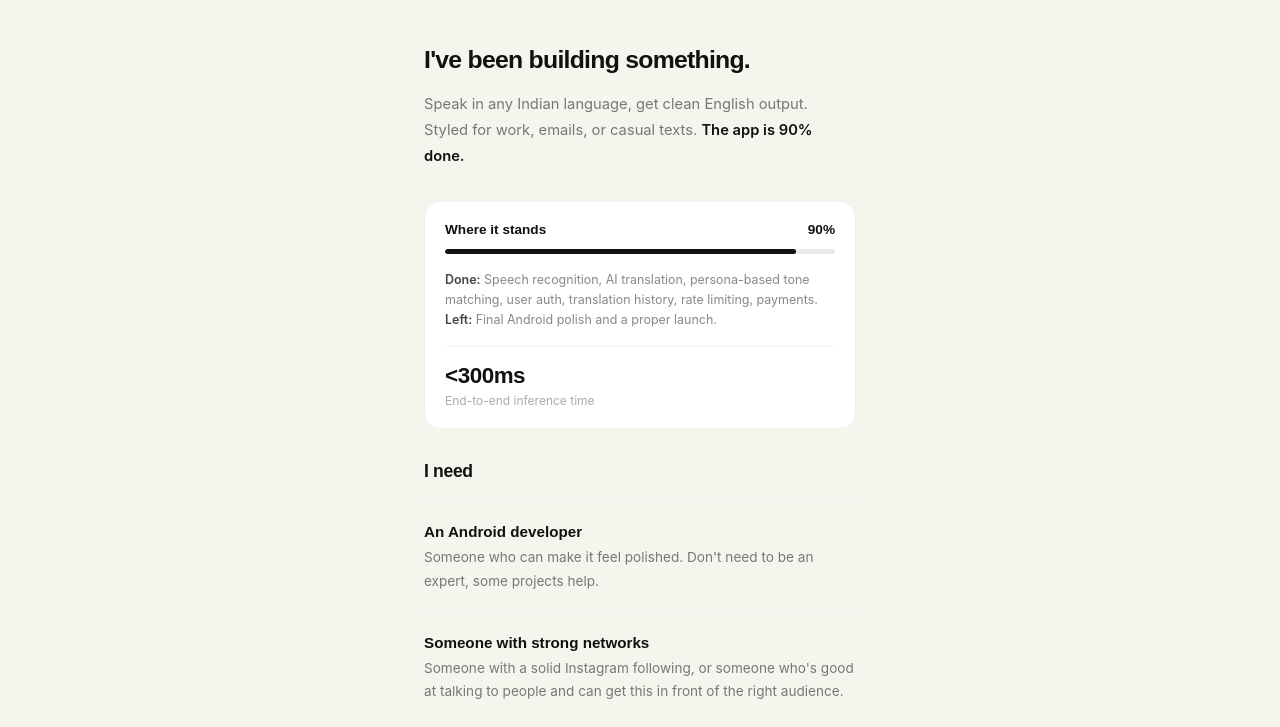
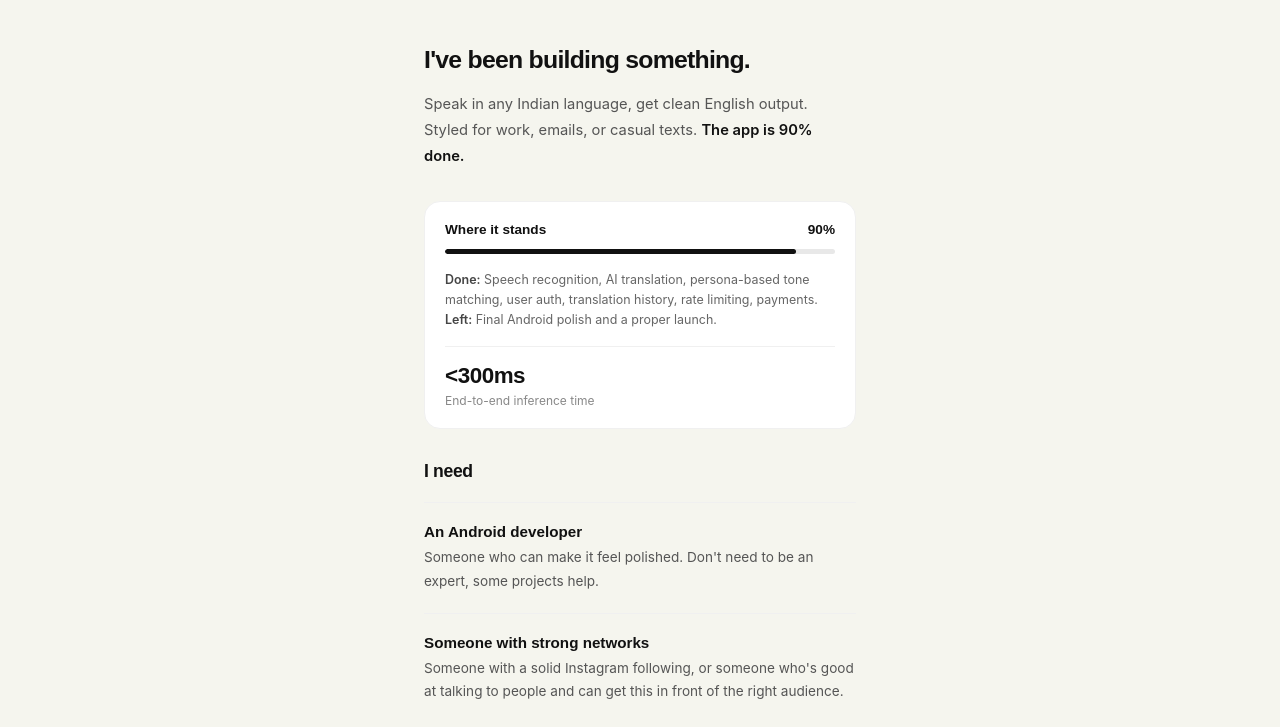
Before and after one commit to Pranshu23x/invite, a plain HTML site: page index.html in a window 1280 px wide. Shown: the part 73-800 px from the top of the page. Drawn offline with Linux system fonts and the light colour scheme; a web font is replaced by a local one.

Commit message:
Update color styles in index.html

```diff
--- a/index.html
+++ b/index.html
@@ -53,7 +53,7 @@
       font-size: 0.92rem;
       font-weight: 400;
       line-height: 1.75;
-      color: #777;
+      color: #555;
       margin-bottom: 32px;
     }
 
@@ -110,7 +110,7 @@
       font-size: 0.78rem;
       font-weight: 400;
       line-height: 1.6;
-      color: #888;
+      color: #666;
     }
 
     .bar-status strong {
@@ -146,7 +146,7 @@
       font-size: 0.85rem;
       font-weight: 400;
       line-height: 1.7;
-      color: #777;
+      color: #555;
     }
 
     .name-note {
@@ -158,7 +158,7 @@
       font-size: 0.82rem;
       font-weight: 400;
       line-height: 1.6;
-      color: #999;
+      color: #777;
     }
 
     .name-note strong {
@@ -246,7 +246,7 @@
       font-size: 0.85rem;
       font-weight: 400;
       line-height: 1.65;
-      color: #888;
+      color: #666;
     }
 
     .ps strong {
@@ -292,7 +292,7 @@
       </div>
       <div style="margin-top: 16px; padding-top: 16px; border-top: 1px solid #f0f0f0;">
         <div style="font-family: 'Satoshi', sans-serif; font-size: 1.4rem; font-weight: 900; color: #111; letter-spacing: -0.02em;">&lt;300ms</div>
-        <div style="font-size: 0.75rem; color: #aaa; margin-top: 4px;">End-to-end inference time</div>
+        <div style="font-size: 0.75rem; color: #888; margin-top: 4px;">End-to-end inference time</div>
       </div>
     </div>
 
```
